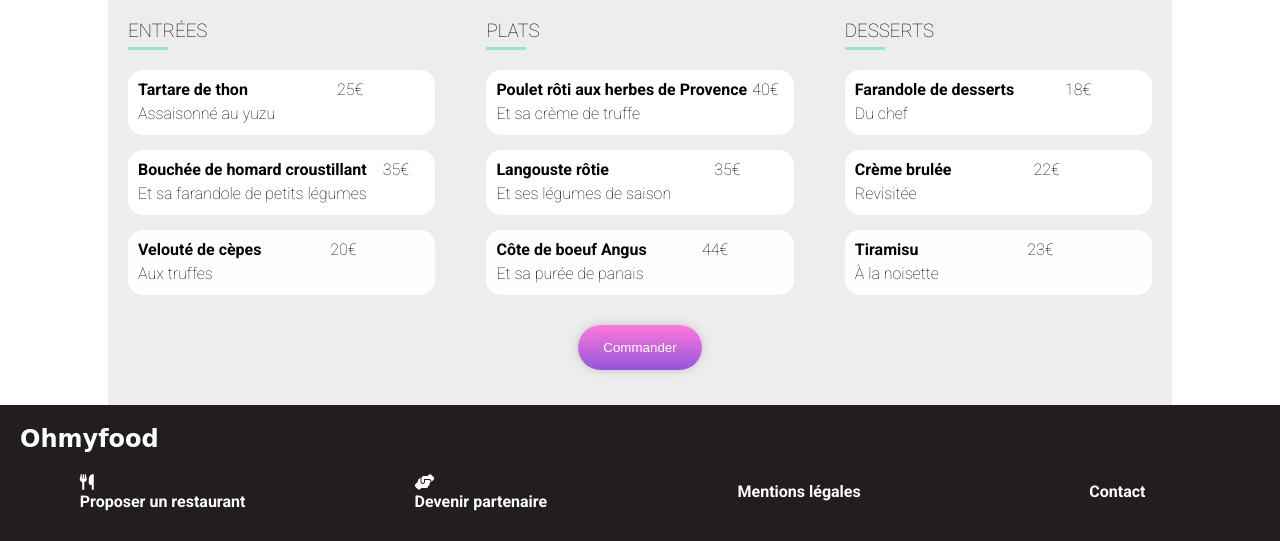
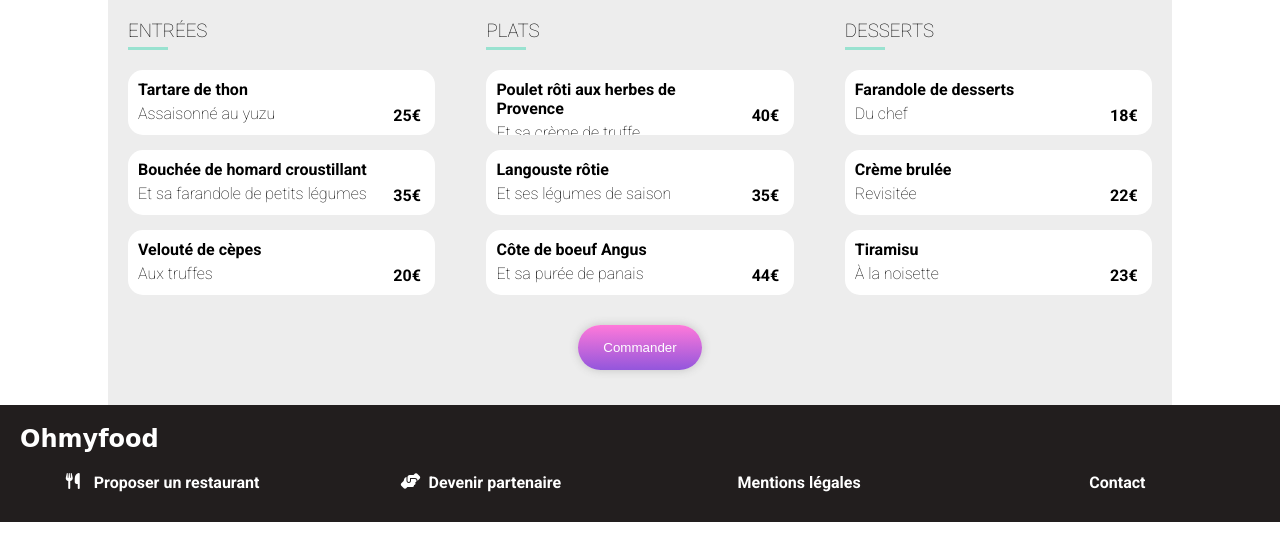
Before and after one commit to yannmtrn/ohmyfood, a website: page leDeliceDesSens.html in a window 1280 px wide. Shown: the part 529-1070 px from the top of the page. Drawn offline with Linux system fonts and the light colour scheme; a web font is replaced by a local one.

Commit message:
HTML & CSS footer correction and apparition animation menu finish

```diff
--- a/leDeliceDesSens.html
+++ b/leDeliceDesSens.html
@@ -33,81 +33,81 @@
                 <section>
                     <h3>ENTRÉES</h3>
                     <article class="content content--1">
-                        <div class="text">
+                        <div class="content-text">
                             <h4>Tartare de thon</h4>
                             <p>Assaisonné au yuzu</p>
                         </div>
-                        <p class="price">25€</p>
+                        <p class="content-price">25€</p>
                         <div class="slide-left"><i class="fa-solid fa-circle-check rotate-check"></i></div>
                     </article>
                     <article class="content content--2">
-                        <div class="text">
+                        <div class="content-text">
                             <h4>Bouchée de homard croustillant</h4>
                             <p>Et sa farandole de petits légumes</p>
                         </div>
-                        <p class="price">35€</p>
+                        <p class="content-price">35€</p>
                         <div class="slide-left"><i class="fa-solid fa-circle-check rotate-check"></i></div>
                     </article>
                     <article class="content content--3">
-                        <div class="text">
+                        <div class="content-text">
                             <h4>Velouté de cèpes</h4>
                             <p>Aux truffes</p>
                         </div>
-                        <p class="price">20€</p>
+                        <p class="content-price">20€</p>
                         <div class="slide-left"><i class="fa-solid fa-circle-check rotate-check"></i></div>
                     </article>
                 </section>
                 <section>
                     <h3>PLATS</h3>
                     <article class="content content--1">
-                        <div class="text">
+                        <div class="content-text">
                             <h4>Poulet rôti aux herbes de Provence</h4>
                             <p>Et sa crème de truffe</p>
                         </div>
-                        <p class="price">40€</p>
+                        <p class="content-price">40€</p>
                         <div class="slide-left"><i class="fa-solid fa-circle-check rotate-check"></i></div>
                     </article>
                     <article class="content content--2">
-                        <div class="text">
+                        <div class="content-text">
                             <h4>Langouste rôtie</h4>
                             <p>Et ses légumes de saison</p>
                         </div>
-                        <p class="price">35€</p>
+                        <p class="content-price">35€</p>
                         <div class="slide-left"><i class="fa-solid fa-circle-check rotate-check"></i></div>
                     </article>
                     <article class="content content--3">
-                        <div class="text">
+                        <div class="content-text">
                             <h4>Côte de boeuf Angus</h4>
                             <p>Et sa purée de panais</p>
                         </div>
-                        <p class="price">44€</p>
+                        <p class="content-price">44€</p>
                         <div class="slide-left"><i class="fa-solid fa-circle-check rotate-check"></i></div>
                     </article>
                 </section>
                 <section>
                     <h3>DESSERTS</h3>
                     <article class="content content--1">
-                        <div class="text">
+                        <div class="content-text">
                             <h4>Farandole de desserts</h4>
                             <p>Du chef</p>
                         </div>
-                        <p class="price">18€</p>
+                        <p class="content-price">18€</p>
                         <div class="slide-left"><i class="fa-solid fa-circle-check rotate-check"></i></div>
                     </article>
                     <article class="content content--2">
-                        <div class="text">
+                        <div class="content-text">
                             <h4>Crème brulée</h4>
                             <p>Revisitée</p>
                         </div>
-                        <p class="price">22€</p>
+                        <p class="content-price">22€</p>
                         <div class="slide-left"><i class="fa-solid fa-circle-check rotate-check"></i></div>
                     </article>
                     <article class="content content--3">
-                        <div class="text">
+                        <div class="content-text">
                             <h4>Tiramisu</h4>
                             <p>À la noisette</p>
                         </div>
-                        <p class="price">23€</p>
+                        <p class="content-price">23€</p>
                         <div class="slide-left"><i class="fa-solid fa-circle-check rotate-check"></i></div>
                     </article>
                 </section>
--- a/sass/Layout/_footer.scss
+++ b/sass/Layout/_footer.scss
@@ -13,6 +13,12 @@ footer {
         flex-direction: row;
         align-items: center;
         margin-bottom: 10px;
+
+        a {
+            display: flex;
+            flex-direction: row;
+            align-items: center;
+        }
 
         i {
             width: 18px;
--- a/sass/Pages/_menu.scss
+++ b/sass/Pages/_menu.scss
@@ -114,22 +114,22 @@ picture {
                 position: relative;
                 display: flex;
                 justify-content: space-between;
-                animation: fadein 8s forwards;
+                animation: myAnim 1s ease 0s forwards;
                 &--1 {
-                    animation-delay: 0s;
-                    animation-duration: 2s;
+                    opacity: 0;
+                    animation-delay: 200ms;
                 }
                 &--2 {
-                    animation-delay: 0s;
-                    animation-duration: 4s;
+                    opacity: 0;
+                    animation-delay: 400ms;
                 }
                 &--3 {
-                    animation-delay: 0s;
-                    animation-duration: 6s;
+                    opacity: 0;
+                    animation-delay: 600ms;
                 }
                 &--4 {
-                    animation-delay: 0s;
-                    animation-duration: 8s;
+                    opacity: 0;
+                    animation-delay: 800ms;
                 }
 
                 .rotate-check {
@@ -165,14 +165,14 @@ picture {
                 }
 
                 &-text {
-                    width: 80%;
-                    overflow: hidden;
-                    white-space: nowrap;
-                    text-overflow: ellipsis;
+                    width: calc(80%);
+                    // white-space: nowrap;
+                    // overflow: hidden;
+                    // text-overflow: ellipsis;
                 }
 
                 &-price {
-                    width: 10%;
+                    width: calc(10%);
                     margin-left: 20px;
                     display: flex;
                     flex-direction: column;
--- a/sass/Utils/_keyframe.scss
+++ b/sass/Utils/_keyframe.scss
@@ -84,28 +84,34 @@
     }
 }
 
-@keyframes fadein {
-    from {
-        opacity:0;
+@keyframes myAnim {
+	0% {
+	    opacity: 0;
+	    transform: translateY(20px);
 	}
-    to {
-        opacity:1;
+	100% {
+		opacity: 1;
+		transform: translateY(0);
 	}
 }
 
-@-moz-keyframes fadein {
-    from {
-        opacity:0;
+@-moz-keyframes myAnim {
+	0% {
+	    opacity: 0;
+	    transform: translateY(20px);
 	}
-    to {
-        opacity:1;
+	100% {
+		opacity: 1;
+		transform: translateY(0);
 	}
 }
-@-webkit-keyframes fadein {
-    from {
-        opacity:0;
+@-webkit-keyframes myAnim {
+	0% {
+	    opacity: 0;
+	    -webkit-transform: translateY(20px);
 	}
-    to {
-        opacity:1;
+	100% {
+		opacity: 1;
+		-webkit-transform: translateY(0);
 	}
 }
```
Also changed, not shown: aLaFrancaise.html (+18 -18 lines), css/menu.css, css/style.css, 2 other files. Lines whose indentation alone changed are shown as unchanged.
